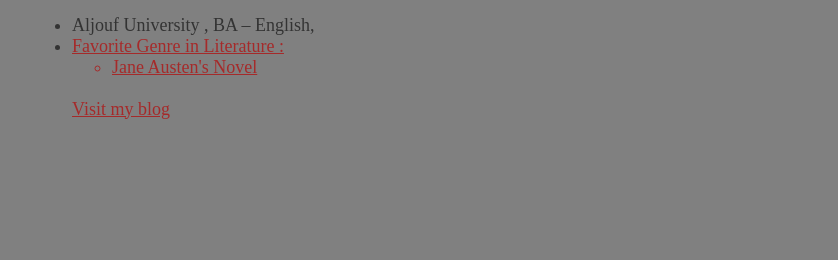
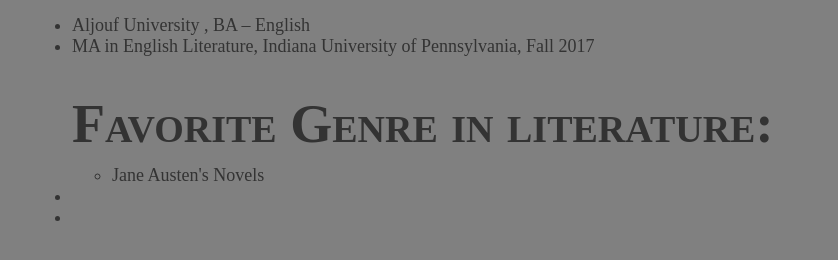
Before and after one commit to Joori99/Joori99.github.io, a plain HTML site: page index.html in a window 1280 px wide. Shown: the part 694-954 px from the top of the page, without its empty margins (208-1046 px from the left). Before the commit the page ends 865 px from the top, so only its background shows below. Drawn offline with Linux system fonts and the light colour scheme.

Commit message:
Update index.html

```diff
--- a/index.html
+++ b/index.html
@@ -17,12 +17,13 @@
 
   <h1>Educational Background:</h1>
     <ul>
-<li>Aljouf University , BA – English,
-<li><a href="https://www.iup.edu/english/grad/composition-literature-ma/, MA Composition and Literature,Fall 2017
-</ul>
+<li>Aljouf University , BA – English</li>
+<li>MA in English Literature, Indiana University of Pennsylvania, Fall 2017 </li>
+<h1><b>Favorite Genre in literature:</b>
+  </h1>
+ <ul>
+   <li>Jane Austen's Novels</li>
+    </ul>
 
-    <h2>Favorite Genre in Literature :</h2>
-    <ul>
-        <li>Jane Austen's Novel
-      </ul>
-    <p><a href="https://Areejsimpleblog.wordpress.com/">Visit my blog</a></p>
+<li><a href="https://Areejalenezi.wordpress.com/"></a>
+ <li><a href="https://Areejsimpleblog.wordpress.com/"></a>
```
